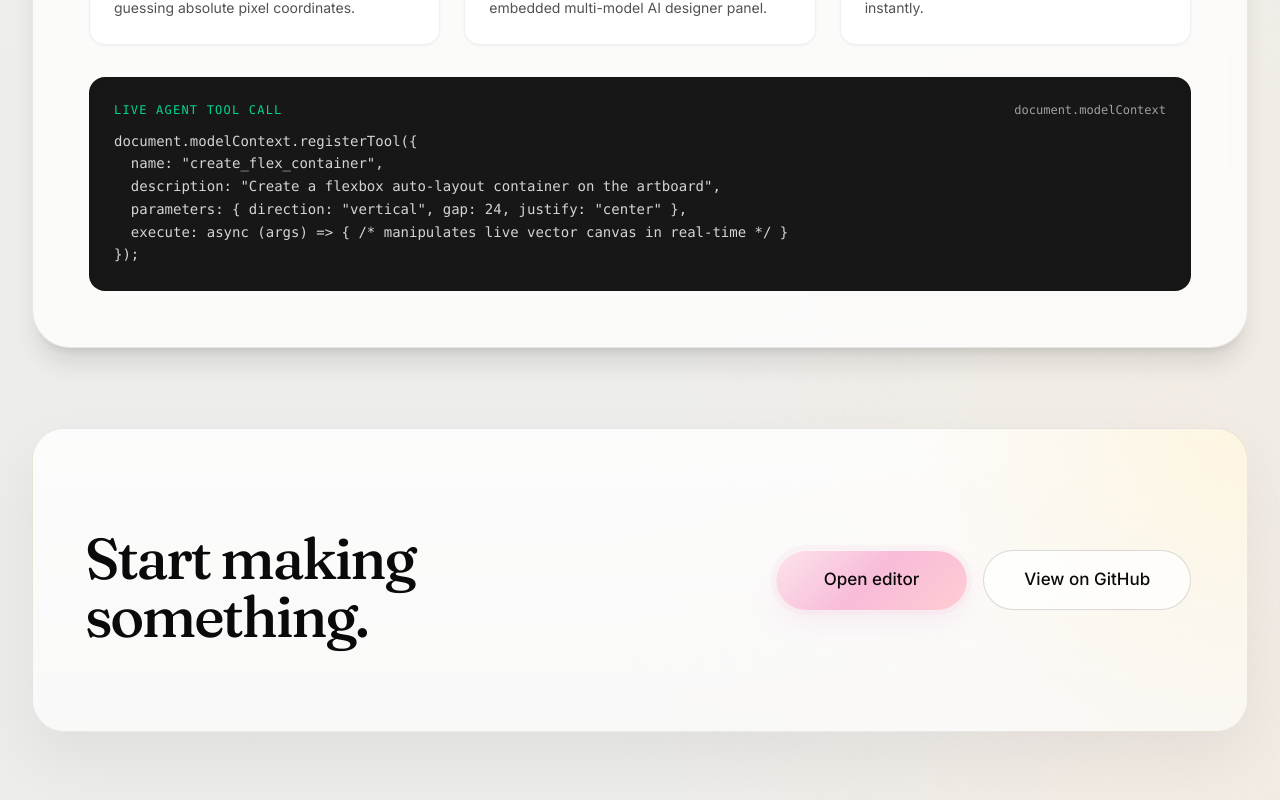
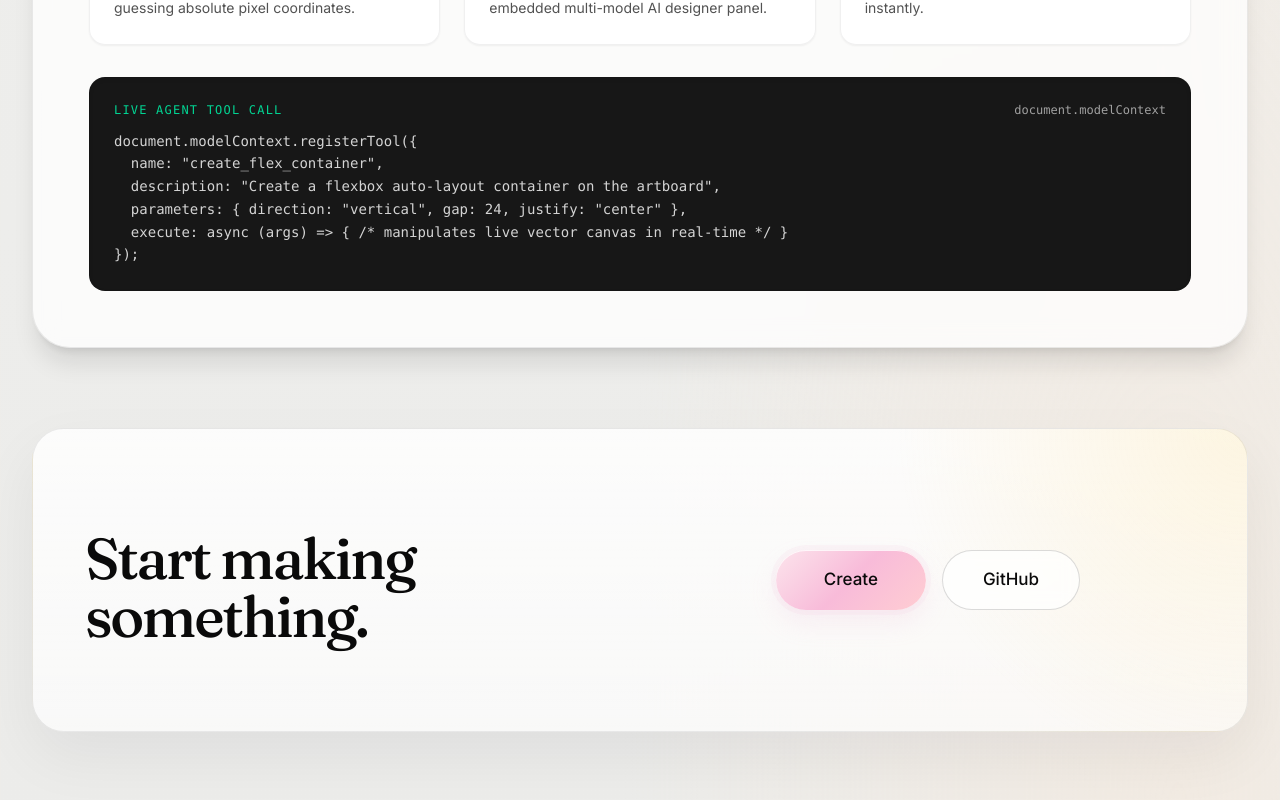
Before and after one commit to N-lia/AuxWeave, a React (Vite) app in the folder frontend/: page / in a window 1280 px wide. Shown: the part 5256-6056 px from the top of the page. Built offline with nearby package versions, Linux system fonts and the light colour scheme; no server answers; what @hugeicons/core-free-icons would draw is missing.

Commit message:
fix(landing): replace Launch Live Canvas and Open files with Create and GitHub pills

```diff
--- a/frontend/src/routes/index.tsx
+++ b/frontend/src/routes/index.tsx
@@ -15,11 +15,8 @@ import {
   useSpring,
   useTransform,
 } from 'motion/react'
-import { usePostHog } from 'posthog-js/react'
-import { type CSSProperties, useCallback, useMemo, useRef, useState } from 'react'
+import { type CSSProperties, useMemo, useRef, useState } from 'react'
 import doodleSvgRaw from '../assets/doodle.svg?raw'
-import NewCanvasDialog from '../components/new-canvas-dialog'
-import { idbListDocuments } from '../lib/auxweave-editor-idb'
 
 export const Route = createFileRoute('/')({ component: Landing })
 
@@ -70,10 +67,7 @@ const essentialTools: EssentialTool[] = [
 ]
 
 function Landing() {
-  const navigate = Route.useNavigate()
-  const [newCanvasOpen, setNewCanvasOpen] = useState(false)
   const [activeToolIndex, setActiveToolIndex] = useState(0)
-  const posthog = usePostHog()
   const toolsSectionRef = useRef<HTMLDivElement | null>(null)
   const vectorsSectionRef = useRef<HTMLElement | null>(null)
   const activeToolIndexRef = useRef(0)
@@ -108,27 +102,6 @@ function Landing() {
     activeToolIndexRef.current = nextIndex
     setActiveToolIndex(nextIndex)
   })
-
-  const openEditor = useCallback(() => {
-    void (async () => {
-      try {
-        const docs = await idbListDocuments()
-        const destination = docs.length > 0 ? '/files' : '/create'
-        posthog.capture('editor_opened', {
-          source: 'landing_hero',
-          destination,
-          existing_file_count: docs.length,
-        })
-        if (docs.length > 0) {
-          await navigate({ to: '/files' })
-          return
-        }
-      } catch (err) {
-        posthog.captureException(err)
-      }
-      setNewCanvasOpen(true)
-    })()
-  }, [navigate, posthog])
 
   const activeTool = essentialTools[activeToolIndex]
   const activeToolCount = String(activeToolIndex + 1).padStart(2, '0')
@@ -410,27 +383,24 @@ function Landing() {
             </div>
 
             <div className="landing-cta-actions">
-              <button
-                type="button"
-                className="landing-primary-button inline-flex min-h-12 cursor-pointer items-center justify-center rounded-full border-0 px-10 py-3.5 text-base font-medium sm:min-h-14 sm:px-12 sm:py-4 sm:text-[1.0625rem]"
-                onClick={openEditor}
+              <a
+                href="/create"
+                className="landing-primary-button inline-flex min-h-12 cursor-pointer items-center justify-center rounded-full border-0 px-10 py-3.5 text-base font-medium no-underline sm:min-h-14 sm:px-12 sm:py-4 sm:text-[1.0625rem]"
               >
-                Open editor
-              </button>
+                Create
+              </a>
               <a
                 href="https://github.com/N-lia/AuxWeave"
                 target="_blank"
                 rel="noopener noreferrer"
                 className="inline-flex min-h-12 items-center justify-center rounded-full border border-black/[0.14] bg-white/72 px-8 py-3.5 text-base font-medium text-[var(--text)] no-underline backdrop-blur-sm hover:border-black/[0.22] hover:bg-white sm:min-h-14 sm:px-10 sm:py-4 sm:text-[1.0625rem]"
               >
-                View on GitHub
+                GitHub
               </a>
             </div>
           </div>
         </div>
       </section>
-
-      <NewCanvasDialog open={newCanvasOpen} onClose={() => setNewCanvasOpen(false)} />
     </main>
   )
 }
```
